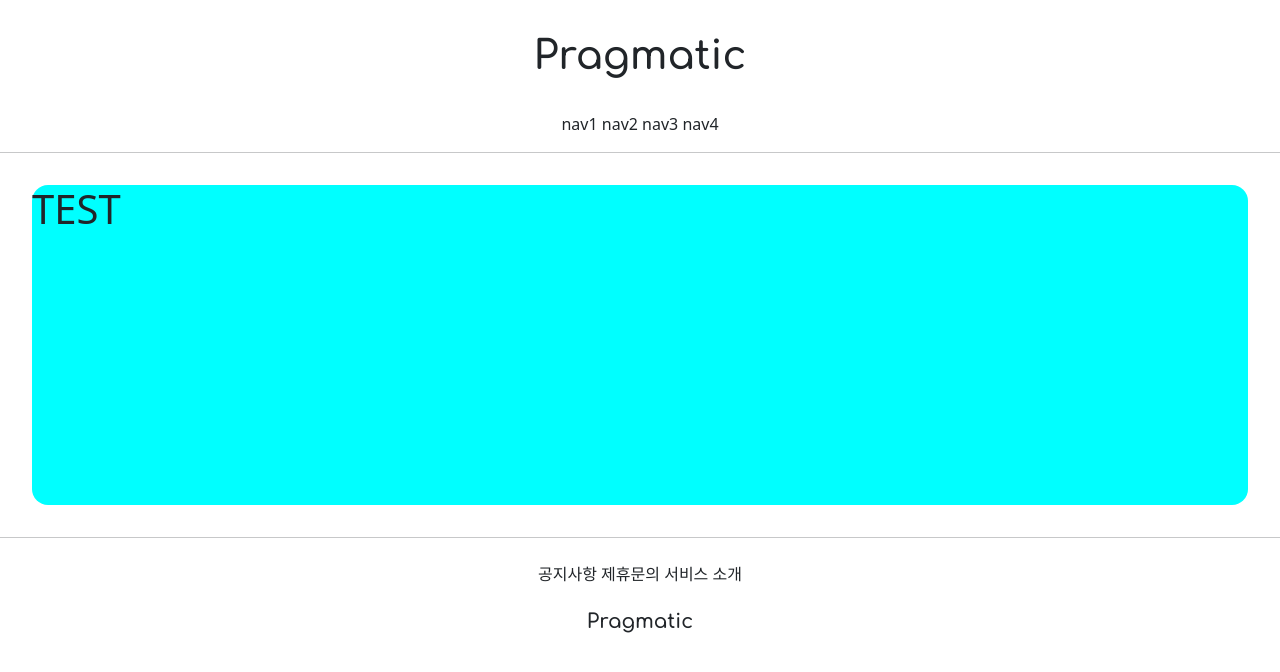
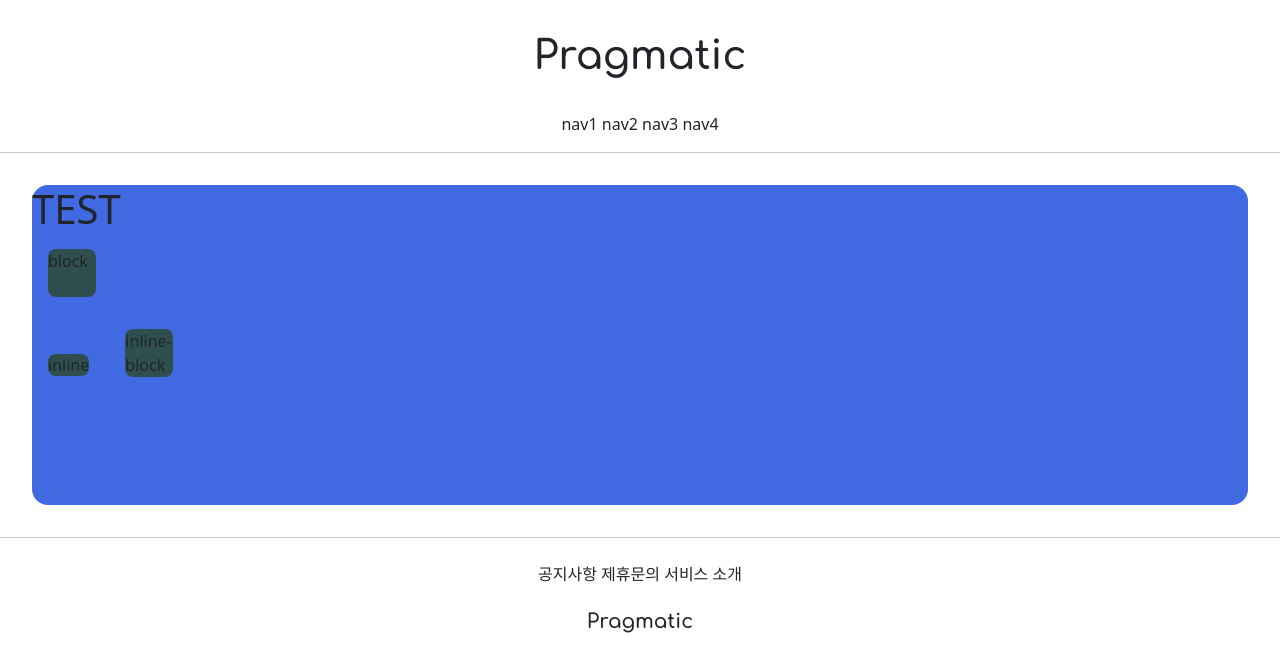
Before and after one commit to wonginx/django_web, a Django app: template accountapp/templates/accountapp/hello_world.html in a window 1280 px wide. Shown: the top 672 px of the page. Run offline with Django 3.2, Linux system fonts and the light colour scheme; the template is opened without the code that fills it, so the values that code supplies are empty.

Commit message:
7/7 4ban class commit2

```diff
--- a/accountapp/templates/accountapp/hello_world.html
+++ b/accountapp/templates/accountapp/hello_world.html
@@ -2,9 +2,27 @@
 
 {% block content %}
 
-    <div style = "height : 20rem; background-color: aqua; margin: 2rem; border-radius: 1rem;">
+    <style>
+        .testing {
+            background-color: darkslategray;
+            margin: 1rem;
+            width: 48px;
+            height: 48px;
+            border-radius: .5rem;
+
+        }
+
+    </style>
+
+    <div style = "height : 20rem; background-color: royalblue; margin: 2rem; border-radius: 1rem;">
         <h1>TEST</h1>
-    </div>
+
+    <div class ="testing" style="display: block">block</div>
+    <div class ="testing" style="display: inline">inline</div>
+    <div class ="testing" style="display: none">none</div>
+    <div class ="testing" style="display: inline-block">inline-block</div>
+    <div></div>
 
 
+    </div>
 {% endblock %}
```
